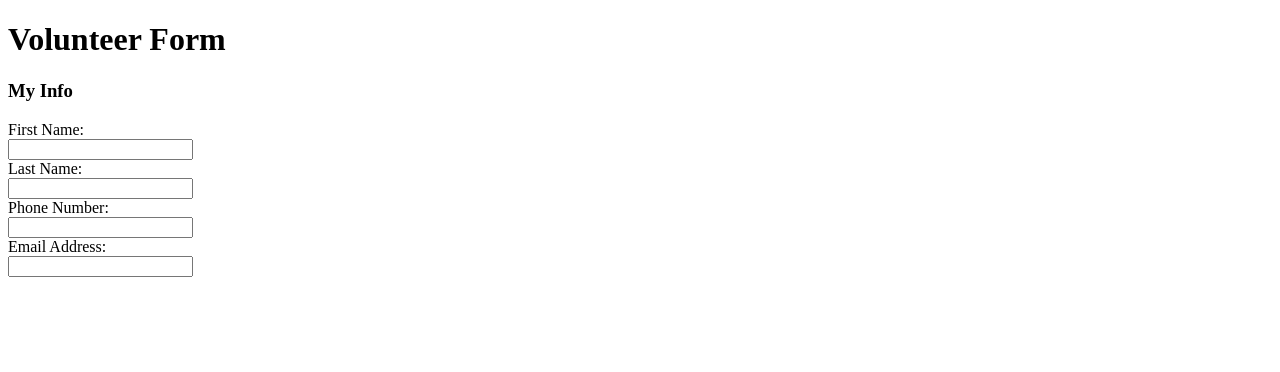
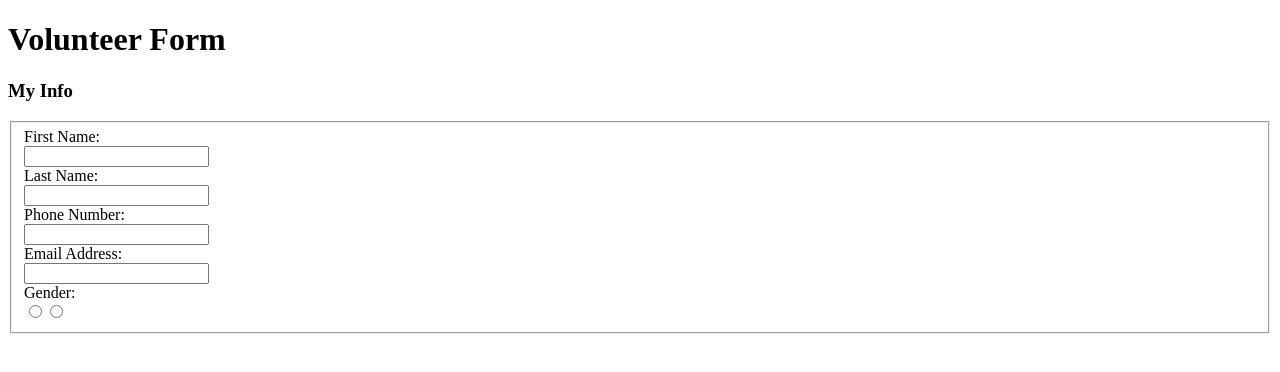
Before and after one commit to JRgtech/ITMD361Lab4, a plain HTML site: page index.html in a window 1280 px wide. Drawn offline with Linux system fonts and the light colour scheme.

Commit message:
Added gender field and testing fieldset

```diff
--- a/index.html
+++ b/index.html
@@ -11,14 +11,14 @@
     <h1>Volunteer Form</h1>
     <h3>My Info</h3>
     <form>
-      First Name:<br>
-      <input type="text" name="first_name_field"><br>
-      Last Name:<br>
-      <input type="text" name="last_name_field"><br>
-      Phone Number:<br>
-      <input type="text" name="phone_field"><br>
-      Email Address:<br>
-      <input type="text" name="email_field"><br>
+      <fieldset>
+      First Name:<br><input type="text" name="first_name_field"><br>
+      Last Name:<br><input type="text" name="last_name_field"><br>
+      Phone Number:<br><input type="text" name="phone_field"><br>
+      Email Address:<br><input type="text" name="email_field"><br>
+      Gender:<br><input type="radio" name="gender_field" value="Male"><input type="radio" name="gender_field" value="Female"><br>
+      </fieldset>
+
     </form>
 
   </body>
```
